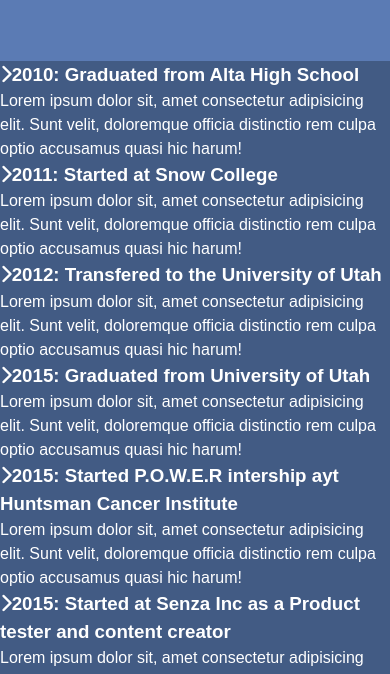
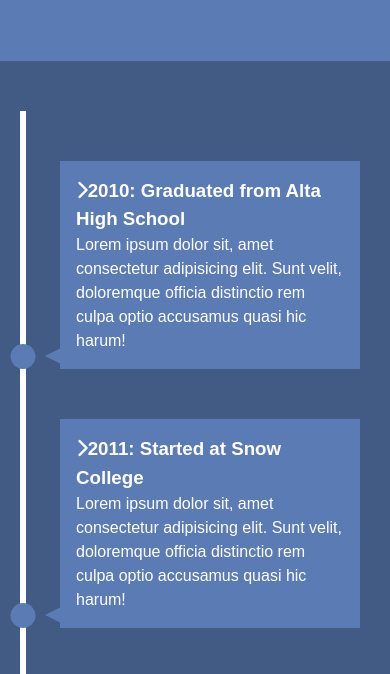
Before and after one commit to dmaack/Custom-Presentations, a plain HTML site: page timeline.html in a window 390 px wide. Shown: the part 150-824 px from the top of the page. Drawn offline with Linux system fonts and the light colour scheme.

Commit message:
added responsiveness for 900 and 600px max-widths

```diff
--- a/timeline.css
+++ b/timeline.css
@@ -32,3 +32,114 @@ body {
 h1 {
     font-size: 2.3rem;
 }
+
+#timeline ul {
+    background: var(--primary-color);
+    padding: 50px 0;
+}
+
+/* Create Line w/ width of 6px */
+#timeline ul li {
+    list-style: none;
+    /* will posiiton some items inside to absolute, so need to set paretn to relative */
+    position: relative;
+    width: 6px;
+    margin: 0 auto;
+    padding-top: 50px;
+    background: #fff;
+}
+
+/* Boxes */
+#timeline ul li div {
+    position: relative;
+    bottom: 0;
+    width: 400px;
+    padding: 1rem;
+    background: var(--secondary-color);
+    transition: all 0.5s ease-in-out;
+}
+
+/* Right Side Boxes */
+#timeline ul li:nth-child(odd) div {
+    left: 40px;
+}
+
+/* Left Side Boxes */
+#timeline ul li:nth-child(even) div {
+    left: -434px;
+}
+
+/* Dots */
+#timeline ul li:after {
+    content: '';
+    position: absolute;
+    left: 50%;
+    bottom: 0;
+    width: 25px;
+    height: 25px;
+    background: var(--secondary-color);
+    /* need to move it over to the left on the x-axis (bring it over however much you positioned it left for centering) */
+    transform: translateX(-50%);
+    border-radius: 50%;
+    /* will be white at first then transition to blue */
+    transition: background 0.5s ease-in-out;
+}
+
+/* Arrows Base */
+#timeline div:before {
+    content: '';
+    position: absolute;
+    bottom: 5px;
+    width: 0;
+    height: 0;
+    border-style: solid;
+}
+
+/* Right Side Arrows */
+#timeline ul li:nth-child(odd) div:before {
+    left: -15px;
+    /* shaping the arrow */
+    border-width: 8px 16px 8px 0;
+    border-color: transparent var(--secondary-color) transparent transparent;
+}
+
+/* Left Side Arrows */
+#timeline ul li:nth-child(even) div:before {
+    right: -15px;
+    /* shaping the arrow */
+    border-width: 8px 0 8px 16px;
+    border-color: transparent transparent transparent var(--secondary-color);
+}
+
+@media(max-width: 900px) {
+    #timeline ul li div {
+        width: 250px;
+    }
+
+    #timeline ul li:nth-child(even) div {
+        left: -284px;
+    }
+}
+
+/* Move time LINE to left  */
+@media(max-width: 600px) {
+    #timeline ul li {
+        margin-left: 20px;
+    }
+
+    #timeline ul li div {
+        width: calc(100vw - 90px)
+    }
+
+    #timeline ul li:nth-child(even) div {
+        left: 40px;
+    }
+
+    /* Move arrows to left Side Arrows */
+    #timeline ul li:nth-child(even) div:before {
+    left: -15px;
+    /* shaping the arrow */
+    border-width: 8px 16px 8px 0;
+    border-color: transparent var(--secondary-color) transparent transparent;
+    }
+}
```
